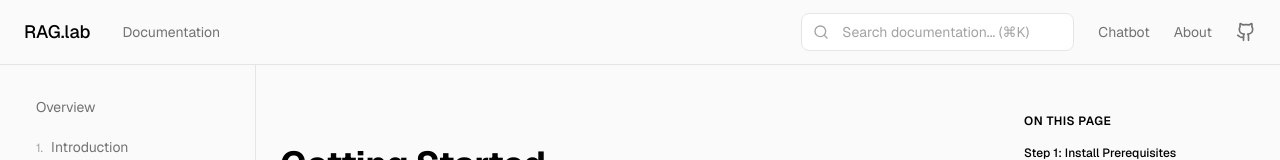
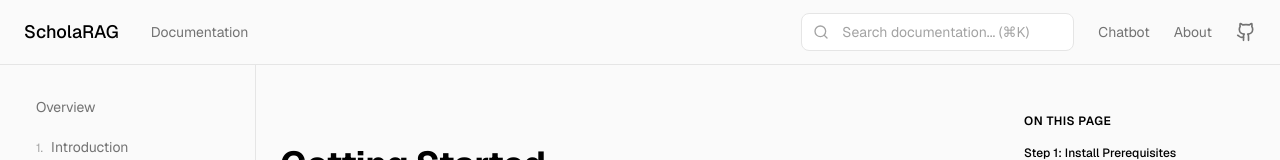
Before and after one commit to HosungYou/ResearcherRAG-helper, a Next.js app in the folder frontend/: page /guide/02-getting-started in a window 1280 px wide. Shown: the top 160 px of the page. Built offline with nearby package versions, Linux system fonts and the light colour scheme.

Commit message:
fix: Replace RAG.lab branding with ScholaRAG in navigation
- Updated GuideLayout component header logo
- Updated Resources page header logo
- Completes ScholaRAG rebranding across all pages

```diff
--- a/frontend/app/resources/page.tsx
+++ b/frontend/app/resources/page.tsx
@@ -8,7 +8,7 @@
       <header className="border-b border-gray-200">
         <div className="container mx-auto px-4 py-6 flex items-center justify-between">
           <Link href="/" className="flex items-center gap-2">
-            <div className="text-xl font-medium tracking-tight">RAG.lab</div>
+            <div className="text-xl font-medium tracking-tight">ScholaRAG</div>
           </Link>
           <nav className="flex gap-6">
             <Link href="/" className="hover:text-primary-600">Home</Link>
--- a/frontend/components/GuideLayout.tsx
+++ b/frontend/components/GuideLayout.tsx
@@ -87,7 +87,7 @@
               {sidebarOpen ? <X className="w-5 h-5" /> : <Menu className="w-5 h-5" />}
             </button>
             <Link href="/" className="text-lg font-medium">
-              RAG.lab
+              ScholaRAG
             </Link>
             <Link href="/guide" className="text-sm text-muted hover:text-foreground hidden md:block">
               Documentation
```
